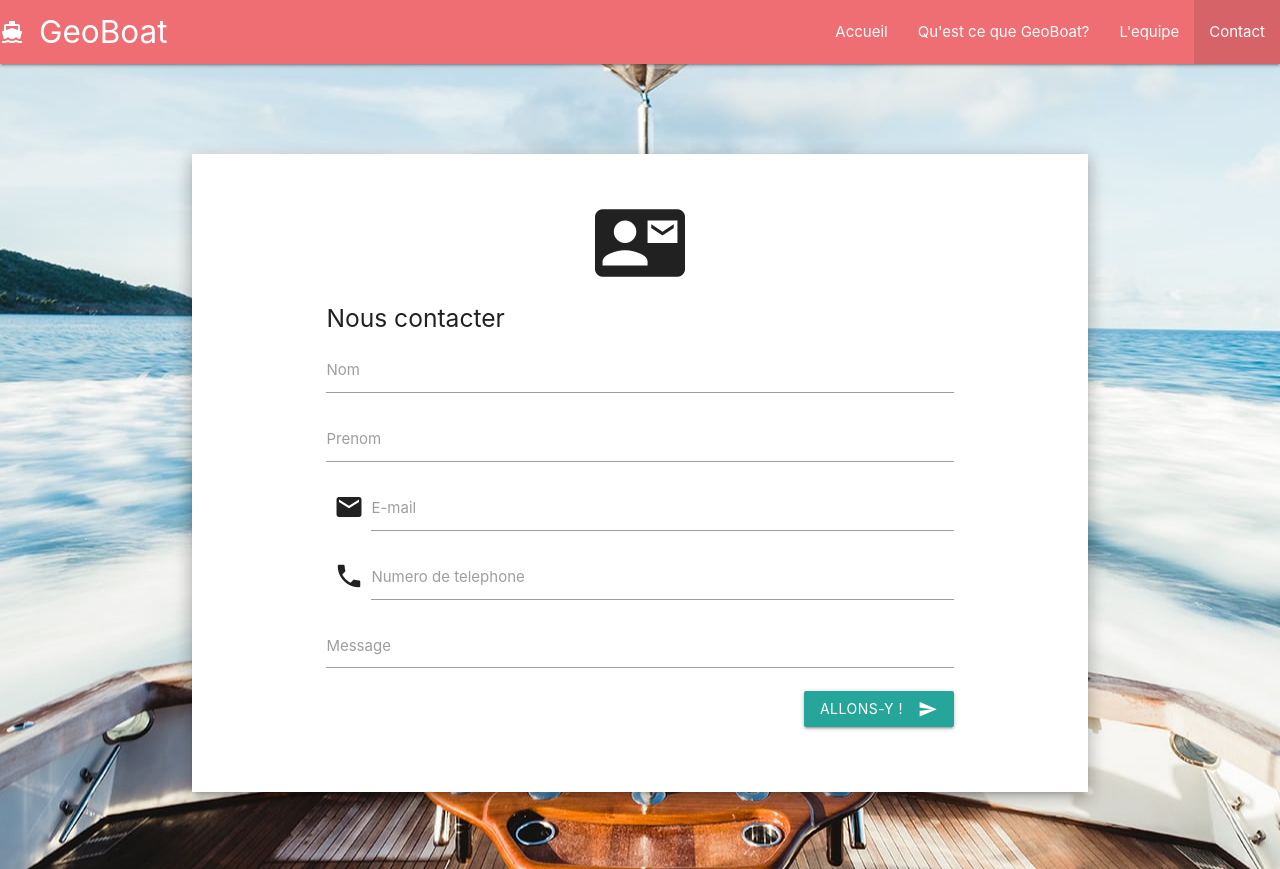
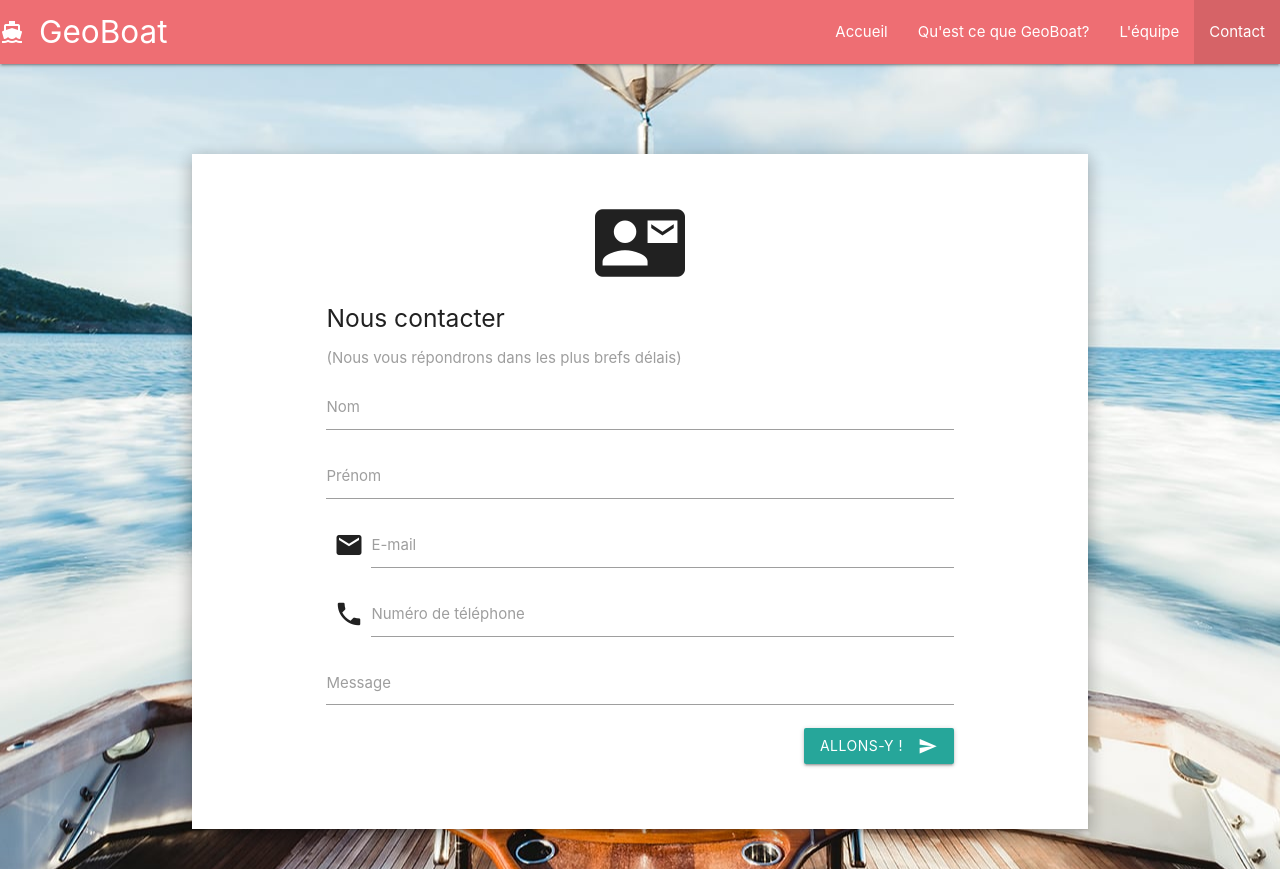
Before and after one commit to mfresi/ProjetGPS, a PHP site: page /contact.php in a window 1280 px wide. Shown: the top 869 px of the page. Run offline with PHP 8.4, Linux system fonts and the light colour scheme.

Commit message:
page presentation equipe

```diff
--- a/contact.php
+++ b/contact.php
@@ -3,6 +3,7 @@
         <link href="https://fonts.googleapis.com/icon?family=Material+Icons" rel="stylesheet">
         <link type="text/css" rel="stylesheet" href="css/materialize.min.css"  media="screen,projection"/>
         <meta name="viewport" content="width=device-width, initial-scale=1.0"/>
+        <meta charset="UTF-8">
     </head>
     <body style="background-image: url('images/background.jpg');background-attachment: fixed;background-position: center center;">
         <nav>
@@ -11,7 +12,7 @@
                 <ul id="nav-mobile" class="right">
                 <li><a href="index.php">Accueil</a></li>
                 <li><a href="">Qu'est ce que GeoBoat?</a></li>
-                <li><a href="">L'equipe</a></li>
+                <li><a href="ekip.php">L'équipe</a></li>
                 <li class="active"><a href="">Contact</a></li>
                 </ul>
             </div>
@@ -21,7 +22,7 @@
                 <div class="center-align">
                     <i class="large material-icons">contact_mail</i>
                 </div>
-                <h5>Nous contacter</h5>
+                <h5>Nous contacter</h5><p class="grey-text darken-1">(Nous vous répondrons dans les plus brefs délais)</p>
                 <?php
                     if(isset($test)){
                         $login->erreur($test);
@@ -34,7 +35,7 @@
                     </div>
                     <div class="input-field center-align">
                         <input id="prenom" name="prenom" type="text" class="validate">
-                        <label for="prenom">Prenom</label>
+                        <label for="prenom">Prénom</label>
                     </div>
                     <div class="input-field center-align">
                         <i class="material-icons prefix">email</i>
@@ -44,7 +45,7 @@
                     <div class="input-field center-align">
                         <i class="material-icons prefix">phone</i>
                         <input id="tel" name="tel" type="text" class="validate">
-                        <label for="tel">Numero de telephone</label>
+                        <label for="tel">Numéro de téléphone</label>
                     </div>
                     <div class="input-field center-align">
                         <textarea id="message" name="message" class="materialize-textarea"></textarea>
--- a/index.php
+++ b/index.php
@@ -36,6 +36,7 @@
         <link href="https://fonts.googleapis.com/icon?family=Material+Icons" rel="stylesheet">
         <link type="text/css" rel="stylesheet" href="css/materialize.min.css"  media="screen,projection"/>
         <meta name="viewport" content="width=device-width, initial-scale=1.0"/>
+        <meta charset="UTF-8">
     </head>
     <body style="background-image: url('images/background.jpg');background-attachment: fixed;background-position: center center;">
         <nav>
@@ -44,7 +45,7 @@
                 <ul id="nav-mobile" class="right">
                 <li class="active"><a href="">Accueil</a></li>
                 <li><a href="">Qu'est ce que GeoBoat?</a></li>
-                <li><a href="">L'equipe</a></li>
+                <li><a href="ekip.php">L'équipe</a></li>
                 <li><a href="contact.php">Contact</a></li>
                 </ul>
             </div>
```
Also changed, not shown: ekip.php (added, +31 -0 lines), ekip.png (added).
